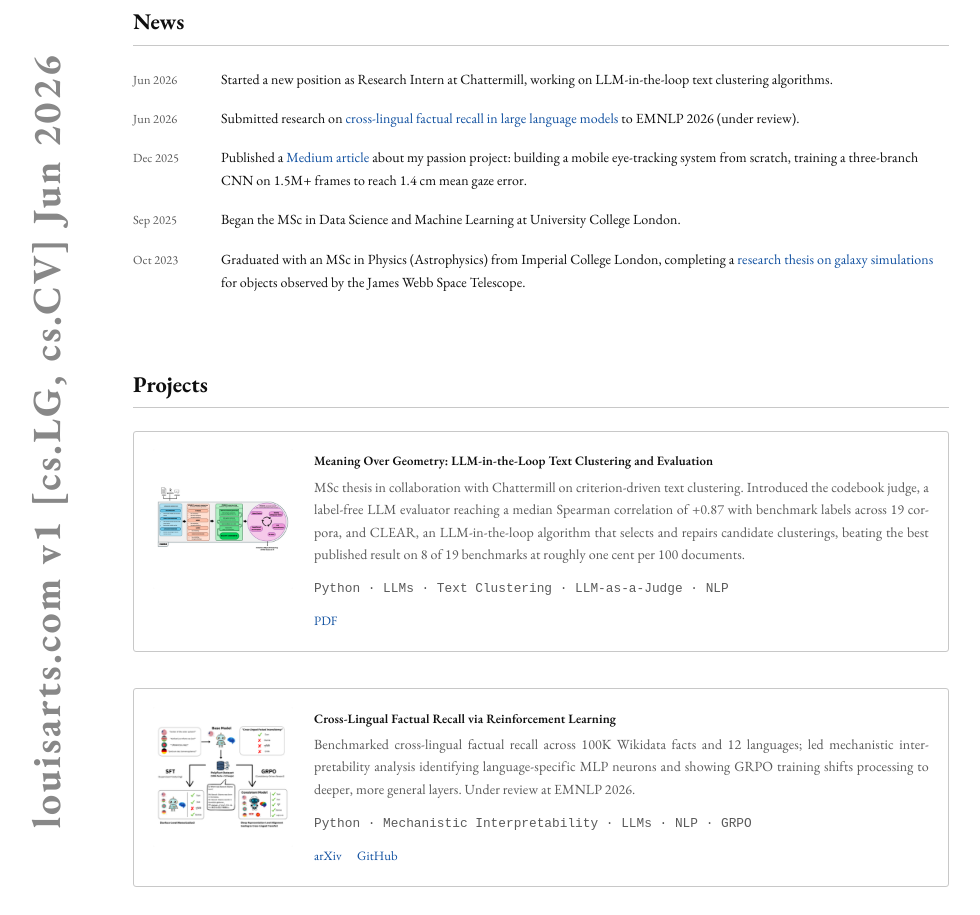
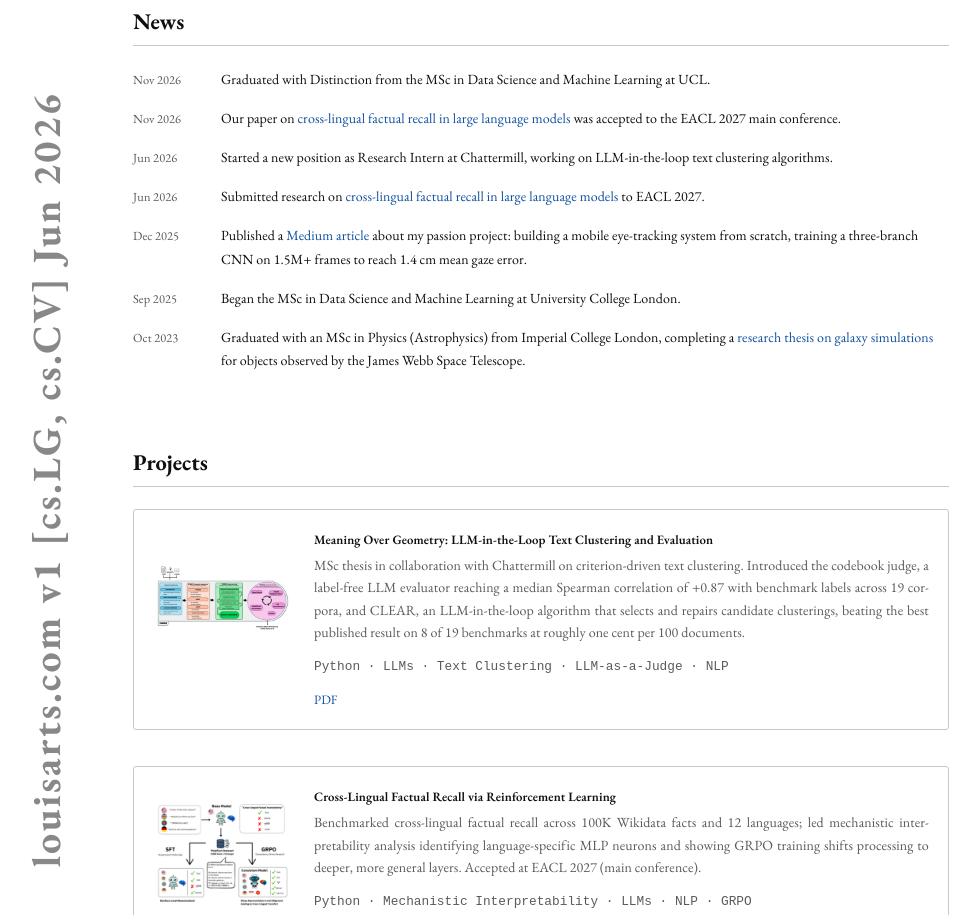
Before and after one commit to louisarts/personal_website, a plain HTML site: page index.html in a window 1280 px wide. Shown: the part 520-1435 px from the top of the page, without its empty margins (99-1079 px from the left). Drawn offline with nearby package versions, Linux system fonts and the light colour scheme.

Commit message:
Add graduation and EACL 2027 acceptance news; update paper status site-wide
Co-Authored-By: Claude Fable 5.1 <noreply@anthropic.com>

```diff
--- a/index.html
+++ b/index.html
@@ -4,7 +4,7 @@
   <meta charset="UTF-8" />
   <meta name="viewport" content="width=device-width, initial-scale=1.0"/>
   <title>Louis Arts</title>
-  <meta name="description" content="Louis Arts, machine learning researcher with an MSc in Data Science and Machine Learning from UCL. Thesis on LLM-in-the-loop text clustering with Chattermill; co-author of cross-lingual factual recall research under review at EMNLP 2026.">
+  <meta name="description" content="Louis Arts, machine learning researcher with an MSc in Data Science and Machine Learning from UCL. Thesis on LLM-in-the-loop text clustering with Chattermill; co-author of cross-lingual factual recall research accepted at EACL 2027.">
   <link rel="canonical" href="https://louisarts.com/">
   <meta property="og:type" content="website">
   <meta property="og:site_name" content="Louis Arts">
@@ -105,7 +105,7 @@
       <div class="intro-bio">
         <h2>About</h2>
         <p>
-          I recently graduated with an MSc in Data Science and Machine Learning from UCL, where my thesis, written in collaboration with Chattermill, introduced LLM-in-the-loop methods for clustering and evaluating text without ground-truth labels. I also co-authored research on cross-lingual factual recall in large language models, now under review at EMNLP 2026. Before moving into machine learning I studied astrophysics at Imperial College London and built NLP data pipelines at Lemon AI, a London startup. I care about building genuinely useful models and systems.
+          I recently graduated with an MSc in Data Science and Machine Learning from UCL, where my thesis, written in collaboration with Chattermill, introduced LLM-in-the-loop methods for clustering and evaluating text without ground-truth labels. I also co-authored research on cross-lingual factual recall in large language models, accepted at EACL 2027. Before moving into machine learning I studied astrophysics at Imperial College London and built NLP data pipelines at Lemon AI, a London startup. I care about building genuinely useful models and systems.
         </p>
       </div>
     </section>
@@ -115,12 +115,20 @@
       <h2>News</h2>
       <ul class="news-list">
         <li>
+          <span class="date">Nov 2026</span>
+          <span class="news-text">Graduated with Distinction from the MSc in Data Science and Machine Learning at UCL.</span>
+        </li>
+        <li>
+          <span class="date">Nov 2026</span>
+          <span class="news-text">Our paper on <a href="polyfact.html">cross-lingual factual recall in large language models</a> was accepted to the EACL 2027 main conference.</span>
+        </li>
+        <li>
           <span class="date">Jun 2026</span>
           <span class="news-text">Started a new position as Research Intern at Chattermill, working on LLM-in-the-loop text clustering algorithms.</span>
         </li>
         <li>
           <span class="date">Jun 2026</span>
-          <span class="news-text">Submitted research on <a href="polyfact.html">cross-lingual factual recall in large language models</a> to EMNLP 2026 (under review).</span>
+          <span class="news-text">Submitted research on <a href="polyfact.html">cross-lingual factual recall in large language models</a> to EACL 2027.</span>
         </li>
         <li>
           <span class="date">Dec 2025</span>
@@ -156,7 +164,7 @@
           <img src="assets/polyfact-fig1.png" alt="PolyFact cross-lingual factual recall" class="project-thumb" width="354" height="354" loading="lazy" decoding="async">
           <div class="project-body">
             <h3><a href="polyfact.html">Cross-Lingual Factual Recall via Reinforcement Learning</a></h3>
-            <p>Benchmarked cross-lingual factual recall across 100K Wikidata facts and 12 languages; led mechanistic interpretability analysis identifying language-specific MLP neurons and showing GRPO training shifts processing to deeper, more general layers. Under review at EMNLP 2026.</p>
+            <p>Benchmarked cross-lingual factual recall across 100K Wikidata facts and 12 languages; led mechanistic interpretability analysis identifying language-specific MLP neurons and showing GRPO training shifts processing to deeper, more general layers. Accepted at EACL 2027 (main conference).</p>
             <span class="tags">Python · Mechanistic Interpretability · LLMs · NLP · GRPO</span><br>
             <a href="https://arxiv.org/abs/2606.06586" target="_blank" rel="noopener">arXiv</a>
             <a href="https://github.com/jvonrad/Lost-in-Mistranslation/tree/main" target="_blank" rel="noopener">GitHub</a>
@@ -243,7 +251,7 @@
             </div>
             <span class="institution">University College London</span>
             <p class="edu-detail">Reinforcement Learning · Machine Learning · Deep Learning · Natural Language Processing · Bayesian Deep Learning · Statistical Data Science · Machine Vision</p>
-            <p class="edu-award">Expected distinction</p>
+            <p class="edu-award">Distinction</p>
             <p class="edu-detail">UCL Data Science Society · UCL AI Society</p>
           </div>
         </li>
```
Also changed, not shown: polyfact.html (+2 -2 lines).
